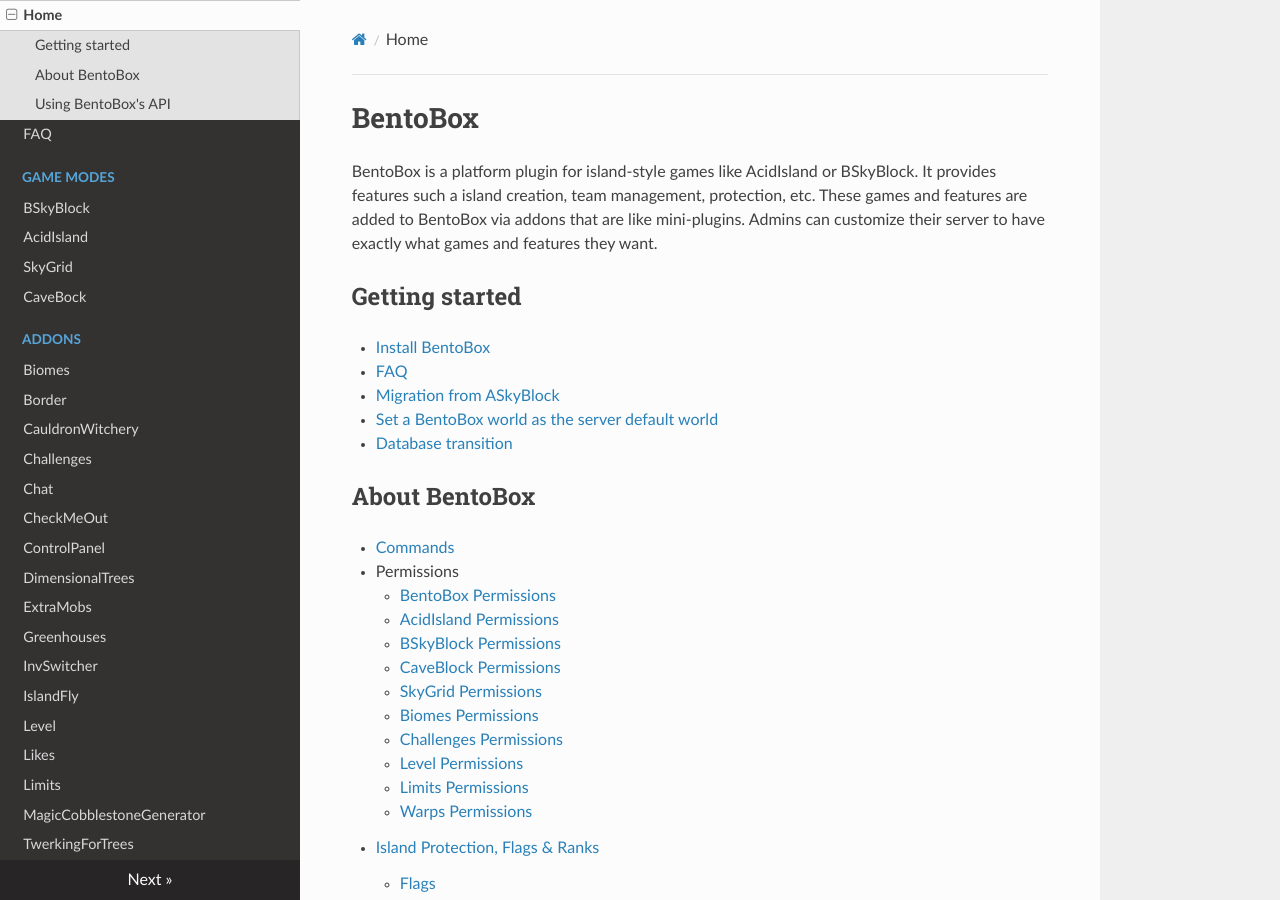
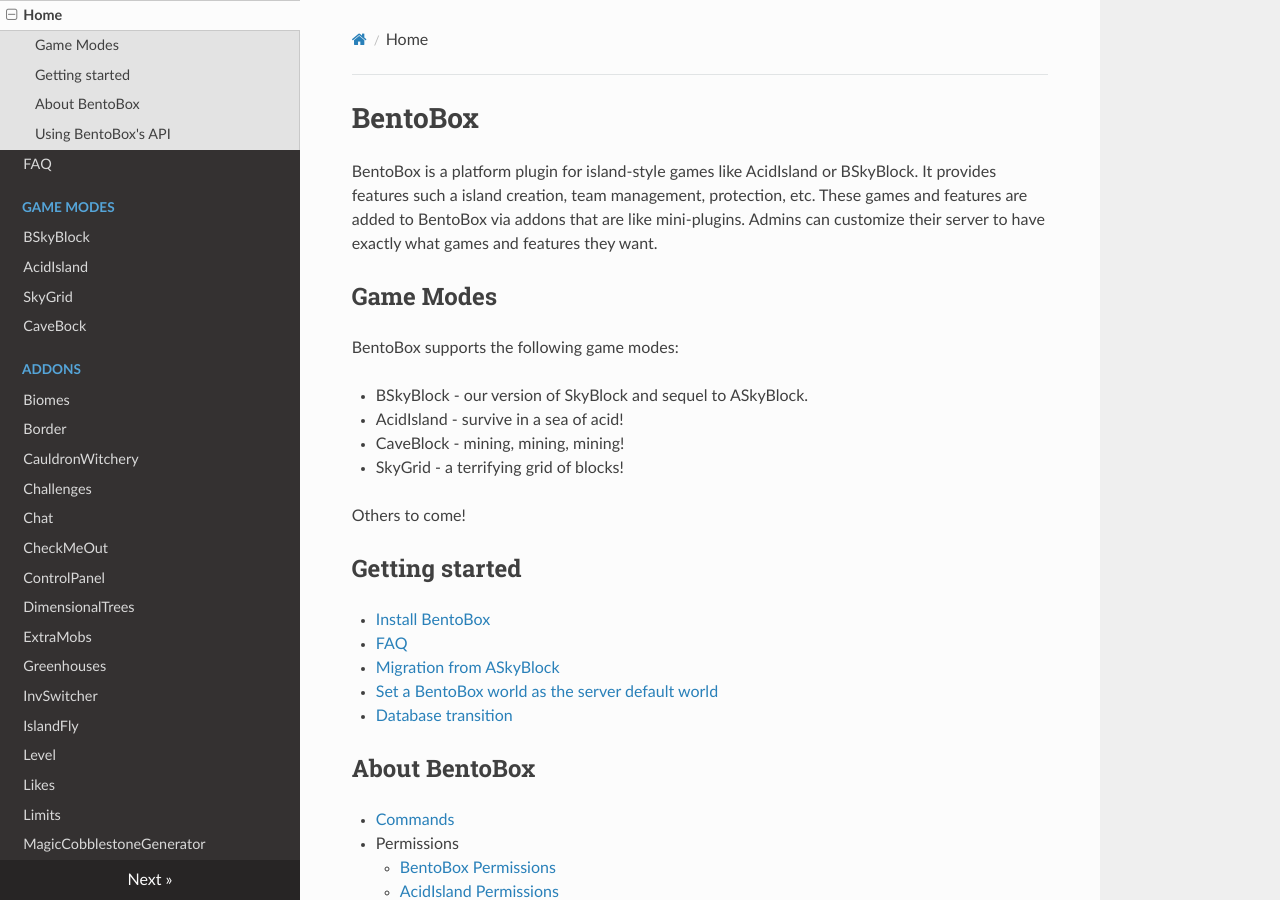
Before and after one commit to BentoBoxWorld/docs, an MkDocs documentation site: the page built from docs/index.md, in a window 1280 px wide and 900 px high. Built offline with MkDocs 1.6.1, drawn with Linux system fonts in a browser that asks for light colours; nearby versions of some CDN libraries.

Commit message:
Highlight the game modes on the front page

```diff
--- a/docs/index.md
+++ b/docs/index.md
@@ -1,6 +1,17 @@
 # BentoBox
 
 BentoBox is a platform plugin for island-style games like AcidIsland or BSkyBlock. It provides features such a island creation, team management, protection, etc. These games and features are added to BentoBox via addons that are like mini-plugins. Admins can customize their server to have exactly what games and features they want.
+
+## Game Modes
+
+BentoBox supports the following game modes:
+
+- BSkyBlock - our version of SkyBlock and sequel to ASkyBlock.
+- AcidIsland - survive in a sea of acid!
+- CaveBlock - mining, mining, mining!
+- SkyGrid - a terrifying grid of blocks!
+
+Others to come!
 
 ## Getting started
 - [Install BentoBox](BentoBox/Install-Bentobox)
```
